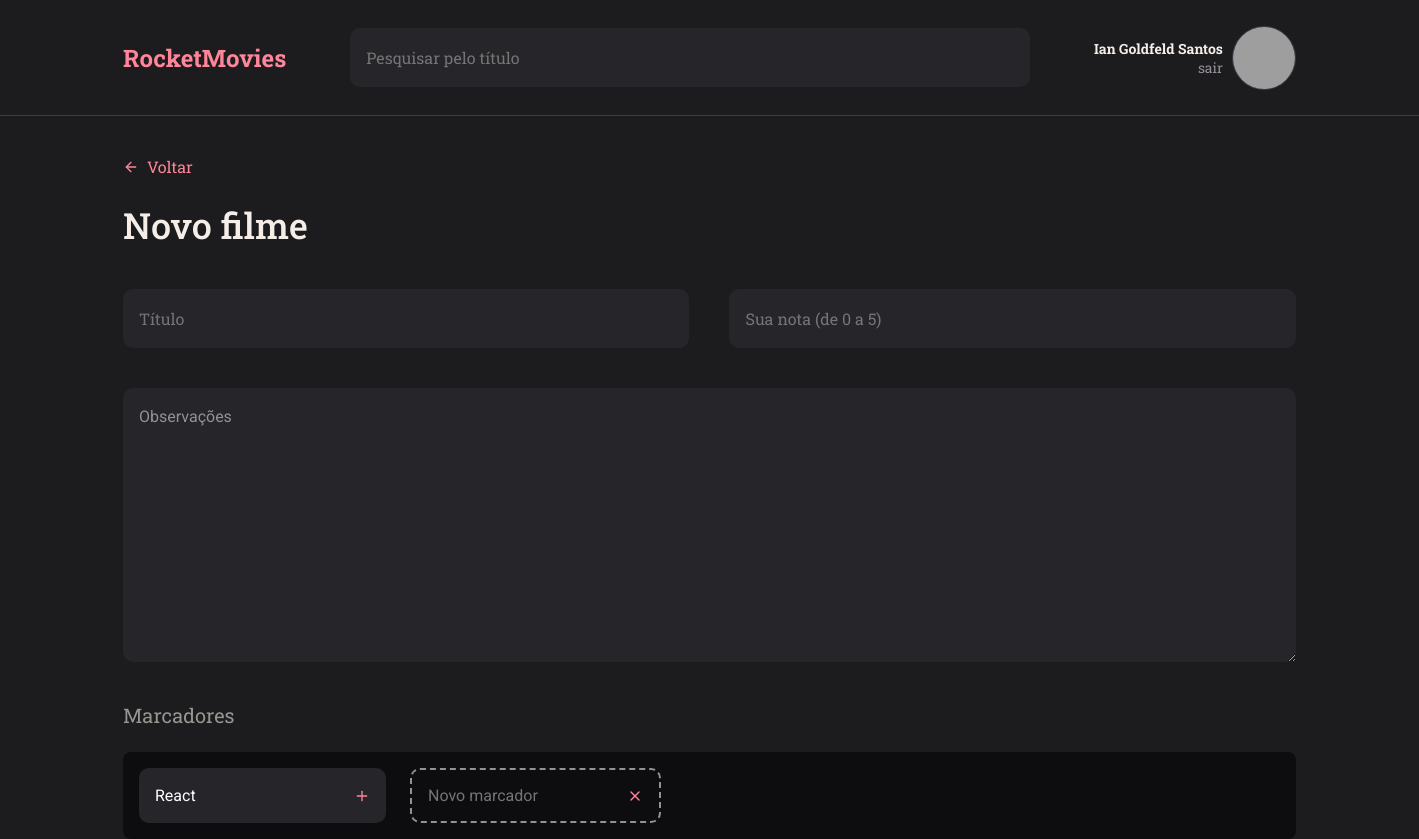
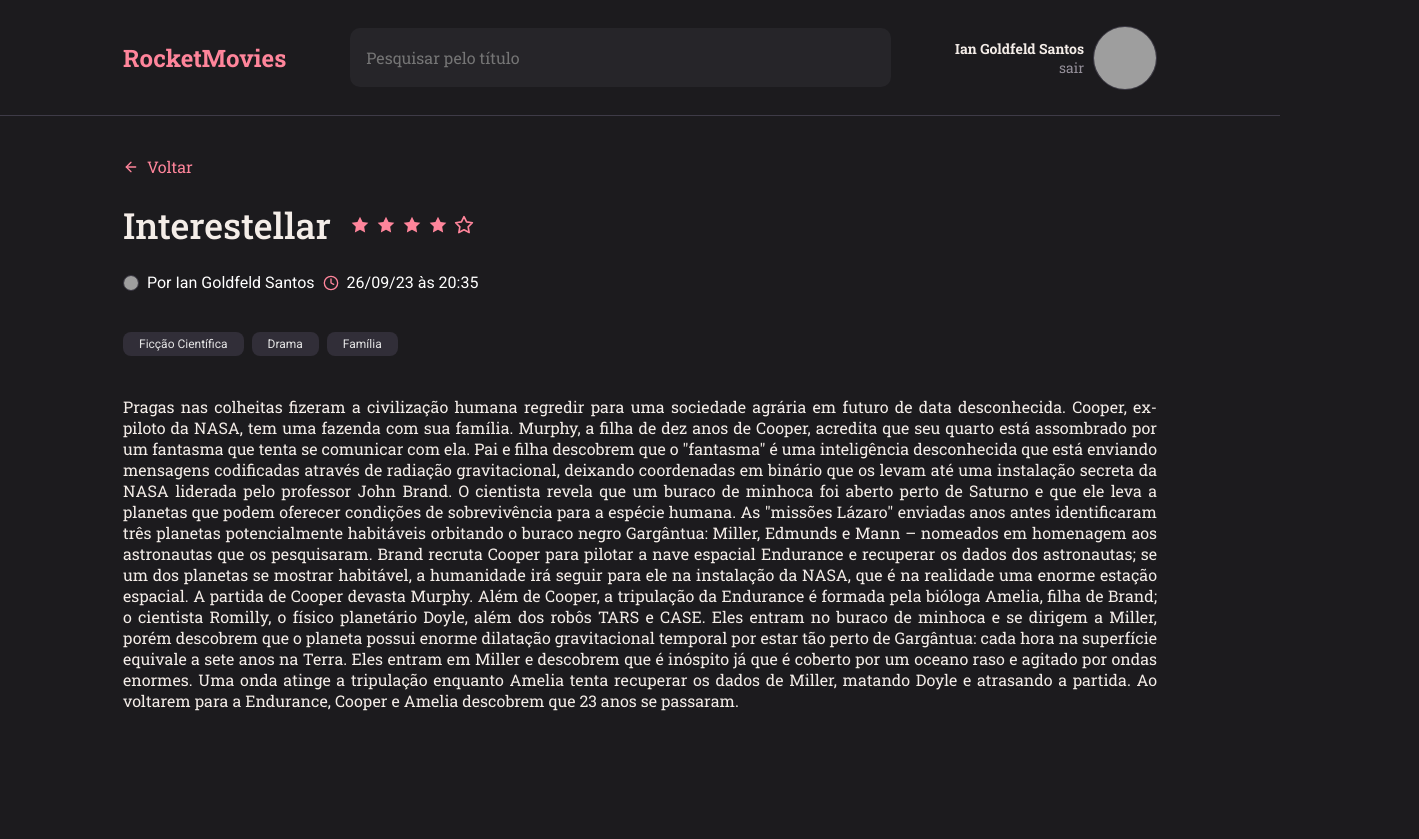
Before and after one commit to IanGs1/rocketmovies, a React (Vite) app in the folder web/: page / in a window 1280 px wide. Shown: the top 839 px of the page, 1419 px wide, since content can reach past the window. After the commit the page ends 800 px from the top, so only its background shows below. Built offline with nearby package versions, Linux system fonts and the light colour scheme; grey boxes are pictures that could not be loaded.

Commit message:
Movie page 🎭

```diff
--- a/web/src/components/Movie/index.jsx
+++ b/web/src/components/Card/index.jsx
@@ -3,7 +3,7 @@ import { Container, Description, Tags } from './styles';
 import { Stars } from '../Stars';
 import { Tag } from '../Tag';
 
-export function Movie({ title, rating = 4, children, tags = [] }) {
+export function Card({ title, rating = 4, children, tags = [] }) {
     return (
         <Container>
             <h1>{title}</h1>
--- a/web/src/components/Stars/index.jsx
+++ b/web/src/components/Stars/index.jsx
@@ -2,14 +2,14 @@ import { Container } from './styles';
 
 import { FiStar } from 'react-icons/fi';
 
-export function Stars({ rating }) {
+export function Stars({ rating, ...rest }) {
     return (
         <Container>
-            {rating >= 1 ? <FiStar fill="#FF859B" stroke="none"/> : <FiStar stroke="#FF859B"/>}
-            {rating >= 2 ? <FiStar fill="#FF859B" stroke="none"/> : <FiStar stroke="#FF859B"/>}
-            {rating >= 3 ? <FiStar fill="#FF859B" stroke="none"/> : <FiStar stroke="#FF859B"/>}
-            {rating >= 4 ? <FiStar fill="#FF859B" stroke="none"/> : <FiStar stroke="#FF859B"/>}
-            {rating >= 5 ? <FiStar fill="#FF859B" stroke="none"/> : <FiStar stroke="#FF859B"/>}
+            {rating >= 1 ? <FiStar fill="#FF859B" stroke="none" {...rest}/> : <FiStar stroke="#FF859B" {...rest}/>}
+            {rating >= 2 ? <FiStar fill="#FF859B" stroke="none" {...rest}/> : <FiStar stroke="#FF859B" {...rest}/>}
+            {rating >= 3 ? <FiStar fill="#FF859B" stroke="none" {...rest}/> : <FiStar stroke="#FF859B" {...rest}/>}
+            {rating >= 4 ? <FiStar fill="#FF859B" stroke="none" {...rest}/> : <FiStar stroke="#FF859B" {...rest}/>}
+            {rating >= 5 ? <FiStar fill="#FF859B" stroke="none" {...rest}/> : <FiStar stroke="#FF859B" {...rest}/>}
         </Container>
     )
 }
--- a/web/src/components/Tag/index.jsx
+++ b/web/src/components/Tag/index.jsx
@@ -1,8 +1,8 @@
 import { Container } from './styles';
 
-export function Tag({ children }) {
+export function Tag({ children, ...rest }) {
     return (
-        <Container>
+        <Container {...rest}>
             {children}
         </Container>
     )
--- a/web/src/main.jsx
+++ b/web/src/main.jsx
@@ -9,12 +9,13 @@ import { SignIn } from './pages/SignIn'
 import { SignUp } from './pages/SignUp'
 import { Home } from './pages/Home'
 import { NewMovie } from './pages/NewMovie'
+import { Movie } from './pages/Movie'
 
 ReactDOM.createRoot(document.getElementById('root')).render(
   <React.StrictMode>
     <ThemeProvider theme={theme}>
       <GlobalStyles />
-      <NewMovie />
+      <Movie />
     </ThemeProvider>
   </React.StrictMode>,
 )
--- a/web/src/pages/Home/index.jsx
+++ b/web/src/pages/Home/index.jsx
@@ -3,7 +3,7 @@ import { FiPlus } from 'react-icons/fi';
 import { Container, Content, TextWrapper } from './styles';
 
 import { Header } from '../../components/Header';
-import { Movie } from '../../components/Movie';
+import { Card } from '../../components/Card';
 
 export function Home() {
     return (
@@ -20,7 +20,7 @@ export function Home() {
                     </button>
                 </TextWrapper>
 
-                <Movie title="Interestellar" rating={4} tags={[{id: 1, name: 'Ficção Científica'}, {id: 2, name: 'Drama'}]}>
+                <Card title="Interestellar" rating={4} tags={[{id: 1, name: 'Ficção Científica'}, {id: 2, name: 'Drama'}]}>
                     Pragas nas colheitas fizeram a civilização humana regredir para uma sociedade agrária em futuro de data desconhecida.
                     Cooper, ex-piloto da NASA, tem uma fazenda com sua família. Murphy, a filha de dez anos de Cooper, acredita que
                     seu quarto está assombrado por um fantasma que tenta se comunicar com ela. Pai e filha descobrem que o "fantasma"
@@ -39,8 +39,8 @@ export function Home() {
                     Eles entram em Miller e descobrem que é inóspito já que é coberto por um oceano raso e agitado por
                     ondas enormes. Uma onda atinge a tripulação enquanto Amelia tenta recuperar os dados de Miller, matando
                     Doyle e atrasando a partida. Ao voltarem para a Endurance, Cooper e Amelia descobrem que 23 anos se passaram.
-                </Movie>
-                <Movie title="Interestellar" rating={4} tags={[{id: 1, name: 'Ficção Científica'}, {id: 2, name: 'Drama'}]}>
+                </Card>
+                <Card title="Interestellar" rating={4} tags={[{id: 1, name: 'Ficção Científica'}, {id: 2, name: 'Drama'}]}>
                     Pragas nas colheitas fizeram a civilização humana regredir para uma sociedade agrária em futuro de data desconhecida.
                     Cooper, ex-piloto da NASA, tem uma fazenda com sua família. Murphy, a filha de dez anos de Cooper, acredita que
                     seu quarto está assombrado por um fantasma que tenta se comunicar com ela. Pai e filha descobrem que o "fantasma"
@@ -59,8 +59,8 @@ export function Home() {
                     Eles entram em Miller e descobrem que é inóspito já que é coberto por um oceano raso e agitado por
                     ondas enormes. Uma onda atinge a tripulação enquanto Amelia tenta recuperar os dados de Miller, matando
                     Doyle e atrasando a partida. Ao voltarem para a Endurance, Cooper e Amelia descobrem que 23 anos se passaram.
-                </Movie>
-                <Movie title="Interestellar" rating={4} tags={[{id: 1, name: 'Ficção Científica'}, {id: 2, name: 'Drama'}]}>
+                </Card>
+                <Card title="Interestellar" rating={4} tags={[{id: 1, name: 'Ficção Científica'}, {id: 2, name: 'Drama'}]}>
                     Pragas nas colheitas fizeram a civilização humana regredir para uma sociedade agrária em futuro de data desconhecida.
                     Cooper, ex-piloto da NASA, tem uma fazenda com sua família. Murphy, a filha de dez anos de Cooper, acredita que
                     seu quarto está assombrado por um fantasma que tenta se comunicar com ela. Pai e filha descobrem que o "fantasma"
@@ -79,8 +79,8 @@ export function Home() {
                     Eles entram em Miller e descobrem que é inóspito já que é coberto por um oceano raso e agitado por
                     ondas enormes. Uma onda atinge a tripulação enquanto Amelia tenta recuperar os dados de Miller, matando
                     Doyle e atrasando a partida. Ao voltarem para a Endurance, Cooper e Amelia descobrem que 23 anos se passaram.
-                </Movie>
-                <Movie title="Interestellar" rating={4} tags={[{id: 1, name: 'Ficção Científica'}, {id: 2, name: 'Drama'}]}>
+                </Card>
+                <Card title="Interestellar" rating={4} tags={[{id: 1, name: 'Ficção Científica'}, {id: 2, name: 'Drama'}]}>
                     Pragas nas colheitas fizeram a civilização humana regredir para uma sociedade agrária em futuro de data desconhecida.
                     Cooper, ex-piloto da NASA, tem uma fazenda com sua família. Murphy, a filha de dez anos de Cooper, acredita que
                     seu quarto está assombrado por um fantasma que tenta se comunicar com ela. Pai e filha descobrem que o "fantasma"
@@ -99,8 +99,8 @@ export function Home() {
                     Eles entram em Miller e descobrem que é inóspito já que é coberto por um oceano raso e agitado por
                     ondas enormes. Uma onda atinge a tripulação enquanto Amelia tenta recuperar os dados de Miller, matando
                     Doyle e atrasando a partida. Ao voltarem para a Endurance, Cooper e Amelia descobrem que 23 anos se passaram.
-                </Movie>
-                <Movie title="Interestellar" rating={4} tags={[{id: 1, name: 'Ficção Científica'}, {id: 2, name: 'Drama'}]}>
+                </Card>
+                <Card title="Interestellar" rating={4} tags={[{id: 1, name: 'Ficção Científica'}, {id: 2, name: 'Drama'}]}>
                     Pragas nas colheitas fizeram a civilização humana regredir para uma sociedade agrária em futuro de data desconhecida.
                     Cooper, ex-piloto da NASA, tem uma fazenda com sua família. Murphy, a filha de dez anos de Cooper, acredita que
                     seu quarto está assombrado por um fantasma que tenta se comunicar com ela. Pai e filha descobrem que o "fantasma"
@@ -119,7 +119,7 @@ export function Home() {
                     Eles entram em Miller e descobrem que é inóspito já que é coberto por um oceano raso e agitado por
                     ondas enormes. Uma onda atinge a tripulação enquanto Amelia tenta recuperar os dados de Miller, matando
                     Doyle e atrasando a partida. Ao voltarem para a Endurance, Cooper e Amelia descobrem que 23 anos se passaram.
-                </Movie>
+                </Card>
             </Content>
         </Container>
     )
--- a/web/src/pages/Home/styles.js
+++ b/web/src/pages/Home/styles.js
@@ -14,7 +14,6 @@ export const Container = styled.div`
 export const Content = styled.div`
     display: flex;
     flex-direction: column;
-    /* justify-content: center; */
     gap: 4rem;
 
     padding: 5.4rem 12.3rem;
--- /dev/null
+++ b/web/src/pages/Movie/index.jsx
@@ -0,0 +1,71 @@
+import { FiArrowLeft, FiClock } from 'react-icons/fi';
+
+import { Container, Content, Search, Title, Infos, Profile, Time, Tags, Summary, } from './styles';
+
+import { Header } from '../../components/Header';
+import { Stars } from '../../components/Stars';
+import { Tag } from '../../components/Tag';
+
+export function Movie() {
+    return (
+        <Container>
+            <Header />
+
+            <Content>
+                <Search>
+                    <a href="">
+                        <FiArrowLeft />
+                        Voltar
+                    </a>
+
+                    <Title>
+                        <h1>Interestellar</h1>
+
+                        <Stars rating={4} size={20}/>
+                    </Title>
+
+                    <Infos>
+                        <Profile>
+                            <img src="https://github.com/iangs1.png" alt="Foto de perfil do usuário" />
+
+                            <p>Por Ian Goldfeld Santos</p>
+                        </Profile>
+
+                        <Time>
+                            <FiClock size={16} stroke='#FF859B'/>
+
+                            <p>26/09/23 às 20:35</p>
+                        </Time>
+                    </Infos>
+                </Search>
+
+                <Tags>
+                    <Tag>Ficção Científica</Tag>
+                    <Tag>Drama</Tag>
+                    <Tag>Família</Tag>
+                </Tags>
+
+                <Summary>
+                    Pragas nas colheitas fizeram a civilização humana regredir para uma sociedade agrária em futuro de data desconhecida.
+                    Cooper, ex-piloto da NASA, tem uma fazenda com sua família. Murphy, a filha de dez anos de Cooper, acredita que
+                    seu quarto está assombrado por um fantasma que tenta se comunicar com ela. Pai e filha descobrem que o "fantasma"
+                    é uma inteligência desconhecida que está enviando mensagens codificadas através de radiação gravitacional, deixando
+                    coordenadas em binário que os levam até uma instalação secreta da NASA liderada pelo professor John Brand. O cientista
+                    revela que um buraco de minhoca foi aberto perto de Saturno e que ele leva a planetas que podem oferecer condições de
+                    sobrevivência para a espécie humana. As "missões Lázaro" enviadas anos antes identificaram três planetas potencialmente
+                    habitáveis orbitando o buraco negro Gargântua: Miller, Edmunds e Mann – nomeados em homenagem aos astronautas que os
+                    pesquisaram. Brand recruta Cooper para pilotar a nave espacial Endurance e recuperar os dados dos astronautas; se um
+                    dos planetas se mostrar habitável, a humanidade irá seguir para ele na instalação da NASA, que é na realidade uma
+                    enorme estação espacial. A partida de Cooper devasta Murphy.
+                    Além de Cooper, a tripulação da Endurance é formada pela bióloga Amelia, filha de Brand; o
+                    cientista Romilly, o físico planetário Doyle, além dos robôs TARS e CASE. Eles entram no buraco de
+                    minhoca e se dirigem a Miller, porém descobrem que o planeta possui enorme dilatação gravitacional
+                    temporal por estar tão perto de Gargântua: cada hora na superfície equivale a sete anos na Terra.
+                    Eles entram em Miller e descobrem que é inóspito já que é coberto por um oceano raso e agitado por
+                    ondas enormes. Uma onda atinge a tripulação enquanto Amelia tenta recuperar os dados de Miller, matando
+                    Doyle e atrasando a partida. Ao voltarem para a Endurance, Cooper e Amelia descobrem que 23 anos se passaram.
+                </Summary>
+            </Content>
+        </Container>
+    )
+}
--- /dev/null
+++ b/web/src/pages/Movie/styles.js
@@ -0,0 +1,131 @@
+import styled from "styled-components";
+
+export const Container = styled.div`
+    display: grid;
+    grid-template-rows: 116px auto;
+    grid-template-areas:
+    "header"
+    "content"
+    ;
+`;
+
+export const Content = styled.div`
+    display: flex;
+    flex-direction: column;
+    gap: 4rem;
+    padding: 4rem 12.3rem;
+
+    grid-area: content;
+`;
+
+export const Search = styled.div`
+    display: flex;
+    flex-direction: column;
+    align-items: flex-start;
+    gap: 2.4rem;
+
+    > a {
+        display: flex;
+        flex-direction: row;
+        align-items: center;
+        gap: .8rem;
+
+        color: ${({ theme }) => theme.newMovie.back};
+        font-family: 'Roboto Slab';
+        font-size: 1.6rem;
+        font-style: normal;
+        font-weight: 400;
+        line-height: normal;
+        text-decoration: none;
+    }
+`;
+
+export const Title = styled.div`
+    display: flex;
+    flex-direction: row;
+    align-items: center;
+    gap: 1.9rem;
+
+    > h1 {
+        color: ${({ theme }) => theme.movie.title};
+        font-family: 'Roboto Slab';
+        font-size: 3.6rem;
+        font-style: normal;
+        font-weight: 500;
+        line-height: normal;
+    }
+`;
+
+export const Infos = styled.div`
+    display: flex;
+    flex-direction: row;
+    align-items: center;
+    gap: .8rem;
+`;
+
+export const Profile = styled.div`
+    display: flex;
+    flex-direction: row;
+    align-items: center;
+    gap: .8rem;
+
+    > img {
+        width: 16px;
+        height: 16px;
+
+        border: 1px solid #3E3B47;
+        border-radius: 50%;
+    }
+
+    > p {
+        color: '#F4EDE8';
+        text-align: justify;
+        font-family: 'Roboto';
+        font-size: 1.6rem;
+        font-style: normal;
+        font-weight: 400;
+        line-height: normal;
+    }
+`;
+
+export const Time = styled.div`
+    display: flex;
+    flex-direction: row;
+    align-items: center;
+    gap: .8rem;
+
+    > svg {
+        color: '#FF859B';
+    }
+
+    > p {
+        color: '#F4EDE8';
+        text-align: justify;
+        font-family: 'Roboto';
+        font-size: 1.6rem;
+        font-style: normal;
+        font-weight: 400;
+        line-height: normal;
+    }
+`;
+
+export const Tags = styled.div`
+    display: flex;
+    flex-direction: row;
+    align-items: center;
+    gap: .8rem;
+
+    > span {
+        background-color: '#282124';
+    }
+`;
+
+export const Summary = styled.div`
+    color: #F4EDE8;
+    text-align: justify;
+    font-family: 'Roboto Slab';
+    font-size: 1.6rem;
+    font-style: normal;
+    font-weight: 400;
+    line-height: normal;
+`;
--- a/web/src/styles/theme.js
+++ b/web/src/styles/theme.js
@@ -60,5 +60,9 @@ export const theme = {
 
         createButtonBg: '#FF859B',
         createButtonText: '#312E38',
+    },
+
+    movie: {
+        title: '#F4EDE8'
     }
 }
```
Also changed, not shown: web/src/components/Card/styles.js (renamed from web/src/components/Movie/styles.js).
